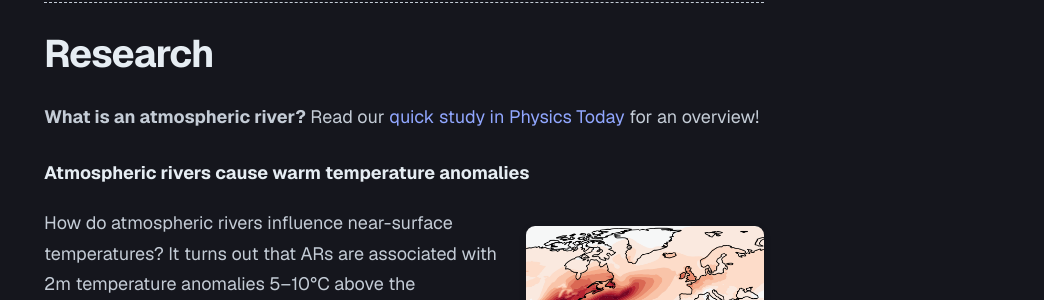
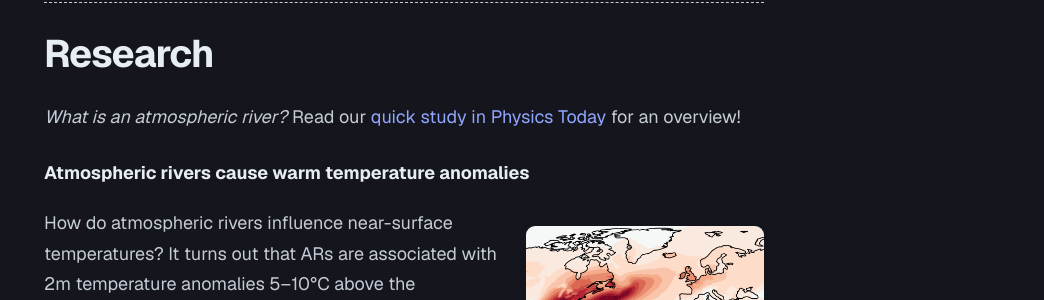
Before and after one commit to serenarscholz/serenarscholz.github.io, a Jekyll site: the page built from research.md, in a window 1280 px wide. Shown: the part 133-433 px from the top of the page, without its empty margins (236-1280 px from the left). Built offline with Jekyll 4.4.1, drawn with Linux system fonts in a browser that asks for light colours.

```diff
--- a/research.md
+++ b/research.md
@@ -4,7 +4,7 @@ title: Research
 permalink: /research/
 ---
 
-**What is an atmospheric river?** Read our [quick study in Physics Today](https://doi.org/10.1063/pt.171e3ee933) for an overview!
+*What is an atmospheric river?* Read our [quick study in Physics Today](https://doi.org/10.1063/pt.171e3ee933) for an overview!
 
 #### Atmospheric rivers cause warm temperature anomalies
 
```
